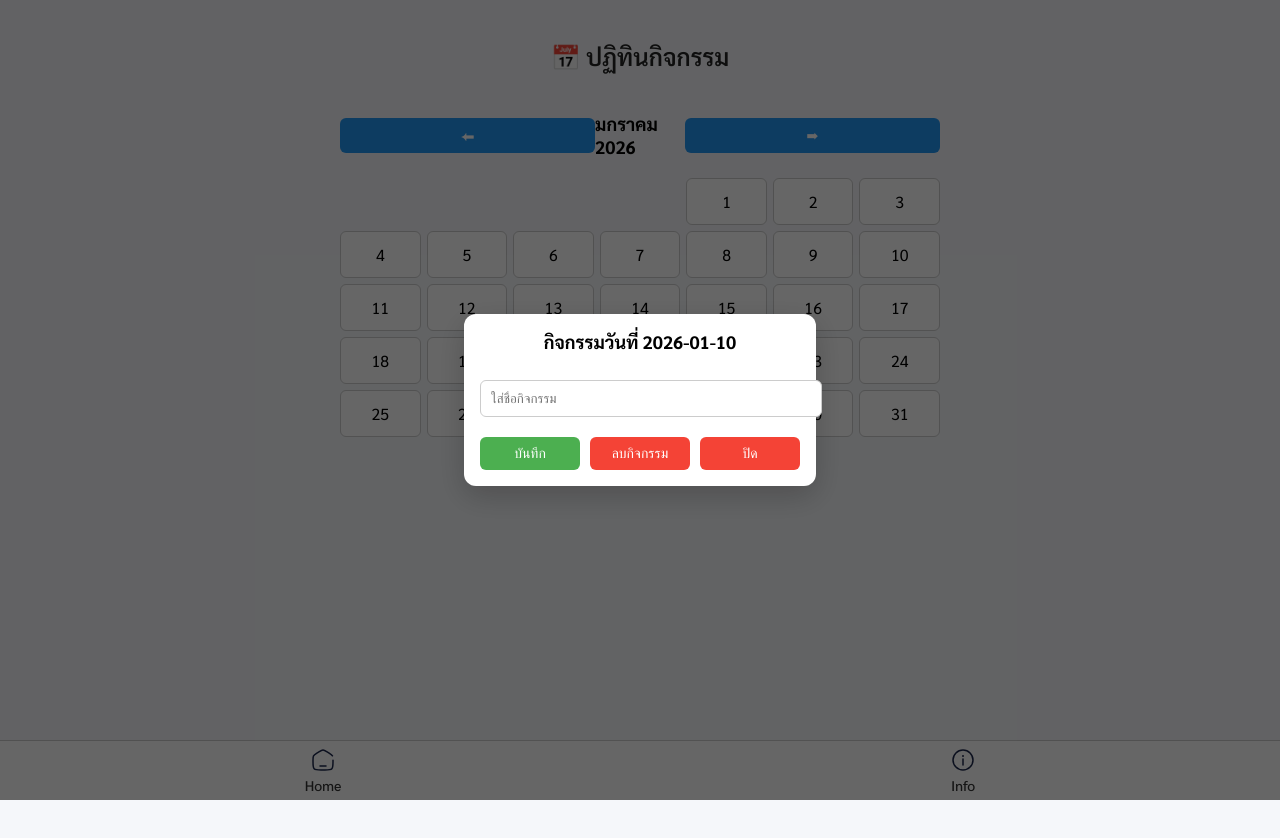
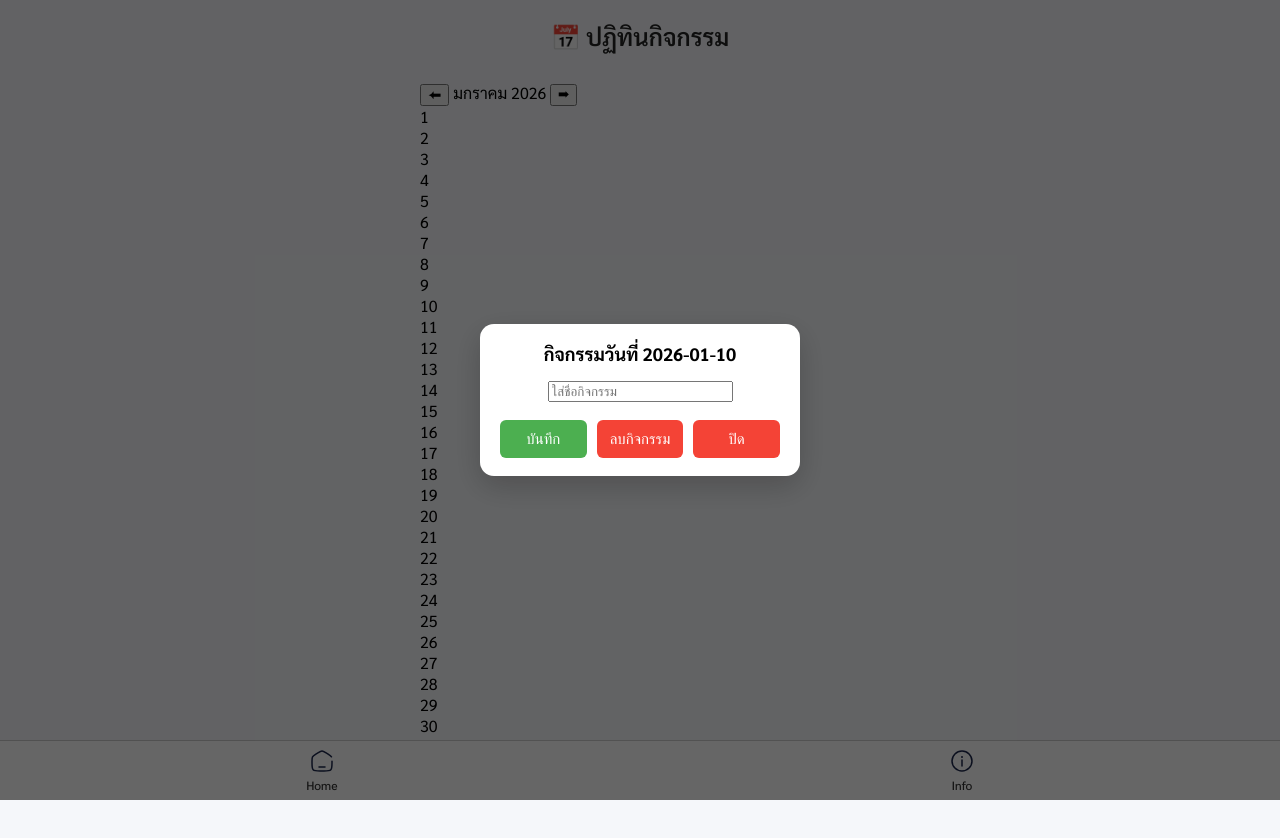
Before and after one commit to 27845-ui/46ict, a website: page public/calendar.html in a window 1280 px wide. Both pictures are taken after a click on the element "10". Before the commit the page ends 800 px from the top, so only its background shows below. Drawn offline with Linux system fonts and the light colour scheme; no server answers.

Commit message:
fuck stupid code

```diff
--- a/public/style.css
+++ b/public/style.css
@@ -1,25 +1,41 @@
- body {
-  margin: 0;
-  padding-bottom: 70px;
-  font-family: 'Segoe UI', sans-serif;
+/* =========================
+   Base
+========================= */
+* {
   box-sizing: border-box;
 }
 
-h1 {
-  text-align: center;
-  padding: 20px;
-  font-size: 24px;
+body {
+  margin: 0;
+  padding-bottom: 70px;
   font-family: "Sarabun", sans-serif;
-  font-weight: 500;
-  font-style: normal;
+  background: #f5f7fa;
 }
 
+.hidden {
+  display: none !important;
+}
+
+h1.app-title {
+  text-align: center;
+  font-size: 24px;
+  margin: 20px 0 10px;
+  font-weight: 600;
+  color: #222;
+}
+
+/* =========================
+   Layout
+========================= */
 .container {
   max-width: 480px;
   margin: 0 auto;
   padding: 20px;
 }
 
+/* =========================
+   Form
+========================= */
 .form-box {
   display: flex;
   flex-direction: column;
@@ -27,21 +43,19 @@ h1 {
 }
 
 .form-box label {
-  font-weight: bold;
-  font-family: "Sarabun", sans-serif;
+  font-weight: 600;
   margin-top: 10px;
 }
 
 .form-box input {
   padding: 10px;
+  font-size: 16px;
   border: 1px solid #ccc;
   border-radius: 6px;
-  font-size: 16px;
-  font-family: "Sarabun", sans-serif;
 }
 
 .form-box input:disabled {
-  background-color: #f3f3f3;
+  background: #f0f0f0;
   color: #777;
 }
 
@@ -49,158 +63,23 @@ h1 {
   margin-top: 20px;
   padding: 12px;
   font-size: 18px;
-  font-family: "Sarabun", sans-serif;
-  background-color: #2196f3;
-  color: white;
+  background: #2196f3;
+  color: #fff;
   border: none;
   border-radius: 6px;
   cursor: pointer;
 }
 
 .submit-btn:hover {
-  background-color: #1976d2;
-}
-.navbar {
-  position: fixed;
-  bottom: 0;
-  left: 0;
-  width: 100vw;
-  max-width: none;
-  border-top: 1px solid #ccc;
-  background: #ffffff;
-  display: flex;
-  justify-content: space-around;
-  align-items: center;
-  height: 60px;
-  z-index: 100;
-  box-sizing: border-box;
+  background: #1976d2;
 }
 
-.navbar a {
-  text-align: center;
-  color: #333;
-  text-decoration: none;
-  font-size: 12px;
-  font-family: "Sarabun", sans-serif;
-  font-weight: 500;
-  display: flex;
-  flex-direction: column;
-  align-items: center;
-}
-
-.navbar img {
-  width: 24px;
-  height: 24px;
-  margin-bottom: 4px;
-}
-
-.app-title {
-  text-align: center;
-  font-size: 24px;
-  margin: 20px 0 10px 0;
-  color: #000;
-  font-weight: 500;
-  font-style: normal;
-}
-
-.slider {
-  position: relative;
-  width: 100%;
-  max-width: 600px;
-  height: 200px;
-  margin: 0 auto 20px auto;
-  background-color: #f2f2f2;
-  overflow: hidden;
-  display: flex;
-  justify-content: center;
-  align-items: center;
-}
-
-.slider img {
-  display: none;
-  width: auto;
-  height: auto;
-  max-width: 100%;
-  max-height: 100%;
-  object-fit: contain;
-}
-
-.slider img.active {
-  display: block;
-  animation: fadeIn 1s ease-in-out;
-}
-
-@keyframes fadeIn {
-  from { opacity: 0; }
-  to { opacity: 1; }
-}
-
-@media (min-width: 768px) {
-  button {
-    font-size: 18px;
-    width: 300px;
-  }
-  .navbar span {
-    font-size: 14px;
-  }
-}
-
-.calendar-grid {
-  display: grid;
-  grid-template-columns: repeat(7, 1fr);
-  gap: 10px;
-  margin: 20px 0;
-}
-
-.calendar-day {
-  border: 1px solid #ccc;
-  padding: 10px;
-  text-align: center;
-  cursor: pointer;
-  background: #f9f9f9;
-}
-
-.calendar-day:hover {
-  background: #e6f7ff;
-}
-
-.hidden {
-  display: none;
-}
-
-canvas {
-  width: 100% !important;
-  height: auto !important;
-  max-width: 800px;
-  margin: 0 auto;
-  background: #fff;
-  border-radius: 10px;
-  padding: 1rem;
-}
-
-  .calendar-button {
-    display: inline-block;
-    background-color: #2196f3;
-    color: white;
-    padding: 12px 24px;
-    font-size: 16px;
-      font-family: "Sarabun", sans-serif;
-    border-radius: 8px;
-    text-decoration: none;
-    transition: background-color 0.3s ease;
-  }
-
-  .calendar-button:hover {
-    background-color: #1976d2;
-  }
-
-
+/* =========================
+   Popup
+========================= */
 .popup-overlay {
   position: fixed;
-  top: 0;
-  left: 0;
-  width: 100%;
-  height: 100%;
+  inset: 0;
   background: rgba(0, 0, 0, 0.6);
   display: flex;
   align-items: center;
@@ -210,172 +89,16 @@ canvas {
 
 .popup-box {
   background: #fff;
-  border-radius: 12px;
-  padding: 20px 25px;
-  max-width: 350px;
+  border-radius: 14px;
+  padding: 18px 20px;
   width: 90%;
+  max-width: 320px;
+
+  max-height: 85vh;       /* 🔥 สำคัญ */
+  overflow-y: auto;       /* 🔥 กันล้น */
+
   text-align: center;
   box-shadow: 0 10px 30px rgba(0,0,0,0.2);
-  font-family: 'Sarabun', sans-serif;
-}
-
-.popup-box h2 {
-  margin-top: 0;
-}
-
-.popup-buttons {
-  margin-top: 20px;
-  display: flex;
-  justify-content: space-around;
-}
-
-.btn {
-  padding: 8px 18px;
-  border: none;
-  border-radius: 6px;
-  font-size: 16px;
-  cursor: pointer;
-}
-
-.confirm {
-  background-color: #4caf50;
-  color: white;
-}
-
-.cancel {
-  background-color: #f44336;
-  color: white;
-}
-
-.hidden {
-  display: none;
-}
-
-@media (max-width: 600px) {
-  .popup-box {
-    width: 95%;
-    font-size: 15px;
-    padding: 15px;
-  }
-
-  .popup-buttons {
-    flex-direction: column;
-    gap: 10px;
-  }
-
-  .btn {
-    width: 100%;
-  }
-
-  .popup-photo {
-    max-width: 150px;
-    max-height: 200px;
-  }
-
-    .calendar-grid {
-    grid-template-columns: repeat(4, 1fr);
-  }
-
-      .calendar-button {
-      width: 80%;
-      font-size: 18px;
-    }
-}
-
-body {
-  margin: 0;
-  padding-bottom: 70px;
-  font-family: 'Sarabun', sans-serif;
-  box-sizing: border-box;
-  background: #f5f7fa;
-}
-
-.app-title {
-  text-align: center;
-  font-size: 24px;
-  margin: 20px 0 10px 0;
-  font-weight: 600;
-  color: #222;
-}
-
-.container {
-  max-width: 600px;
-  margin: 0 auto;
-  padding: 10px;
-}
-
-.nav-buttons {
-  display: flex;
-  justify-content: space-between;
-  align-items: center;
-  margin-bottom: 15px;
-}
-
-.nav-buttons button {
-  padding: 8px 14px;
-  border: none;
-  border-radius: 6px;
-  background: #2196f3;
-  color: #fff;
-  font-family: inherit;
-  cursor: pointer;
-  font-size: 14px;
-}
-.nav-buttons button:hover {
-  background: #1976d2;
-}
-
-#month-year {
-  font-weight: bold;
-  font-size: 18px;
-}
-
-.calendar-grid {
-  display: grid;
-  grid-template-columns: repeat(7, 1fr);
-  gap: 6px;
-}
-
-.calendar-day {
-  border: 1px solid #ccc;
-  border-radius: 6px;
-  padding: 12px;
-  text-align: center;
-  cursor: pointer;
-  background: #fff;
-  transition: all 0.2s ease;
-}
-.calendar-day:hover {
-  background: #e3f2fd;
-}
-
-.calendar-day.has-event {
-  background: #bbdefb;
-  border-color: #2196f3;
-  font-weight: bold;
-}
-
-.calendar-day.empty {
-  background: transparent;
-  border: none;
-  cursor: default;
-}
-
-.popup-overlay {
-  position: fixed;
-  top: 0; left: 0;
-  width: 100%; height: 100%;
-  background: rgba(0,0,0,0.6);
-  display: flex;
-  align-items: center;
-  justify-content: center;
-  z-index: 999;
-}
-
-.popup-box {
-  width: 90%;
-  max-width: 320px;   /* ❗ สำคัญมาก */
-  padding: 16px;
 }
 
 .popup-box h2 {
@@ -383,66 +106,77 @@ body {
   font-size: 18px;
 }
 
-.popup-box input {
-  width: 100%;
-  padding: 10px;
-  margin-top: 12px;
-  border: 1px solid #ccc;
-  border-radius: 6px;
+/* รูปนักเรียนใน popup */
+.popup-photo {
+  display: block;
+  margin: 12px auto;
+
+  max-width: 140px;
+  max-height: 180px;
+
+  width: auto;
+  height: auto;
+
+  object-fit: cover;
+  border-radius: 12px;
 }
 
+/* =========================
+   Popup Buttons
+========================= */
 .popup-buttons {
-  margin-top: 20px;
+  margin-top: 18px;
   display: flex;
-  justify-content: space-between;
   gap: 10px;
 }
 
 .btn {
   flex: 1;
-  padding: 8px 14px;
+  padding: 10px;
   border: none;
   border-radius: 6px;
+  font-size: 15px;
   cursor: pointer;
-  font-size: 14px;
 }
 
 .confirm {
   background: #4caf50;
-  color: white;
+  color: #fff;
 }
+
 .confirm:hover {
   background: #388e3c;
 }
 
 .cancel {
   background: #f44336;
-  color: white;
+  color: #fff;
 }
+
 .cancel:hover {
   background: #d32f2f;
 }
 
-.hidden { display: none; }
-
-/* Navbar (ของเดิม) */
+/* =========================
+   Navbar
+========================= */
 .navbar {
   position: fixed;
-  bottom: 0; left: 0;
+  bottom: 0;
+  left: 0;
   width: 100%;
+  height: 60px;
+  background: #fff;
   border-top: 1px solid #ccc;
-  background: #ffffff;
   display: flex;
   justify-content: space-around;
   align-items: center;
-  height: 60px;
   z-index: 100;
 }
 
 .navbar a {
-  text-align: center;
+  text-decoration: none;
   color: #333;
-  text-decoration: none;
   font-size: 12px;
   font-weight: 500;
   display: flex;
@@ -456,13 +190,15 @@ body {
   margin-bottom: 4px;
 }
 
-.popup-photo {
-  display: block !important;
-  margin: 10px auto !important;
+/* =========================
+   Mobile Adjust
+========================= */
+@media (max-width: 600px) {
+  .popup-buttons {
+    flex-direction: column;
+  }
 
-  width: 140px !important;   /* ❗ ล็อกความกว้าง */
-  height: 180px !important;  /* ❗ ล็อกความสูง */
-
-  object-fit: cover !important;
-  border-radius: 12px;
+  .btn {
+    width: 100%;
+  }
 }
```
